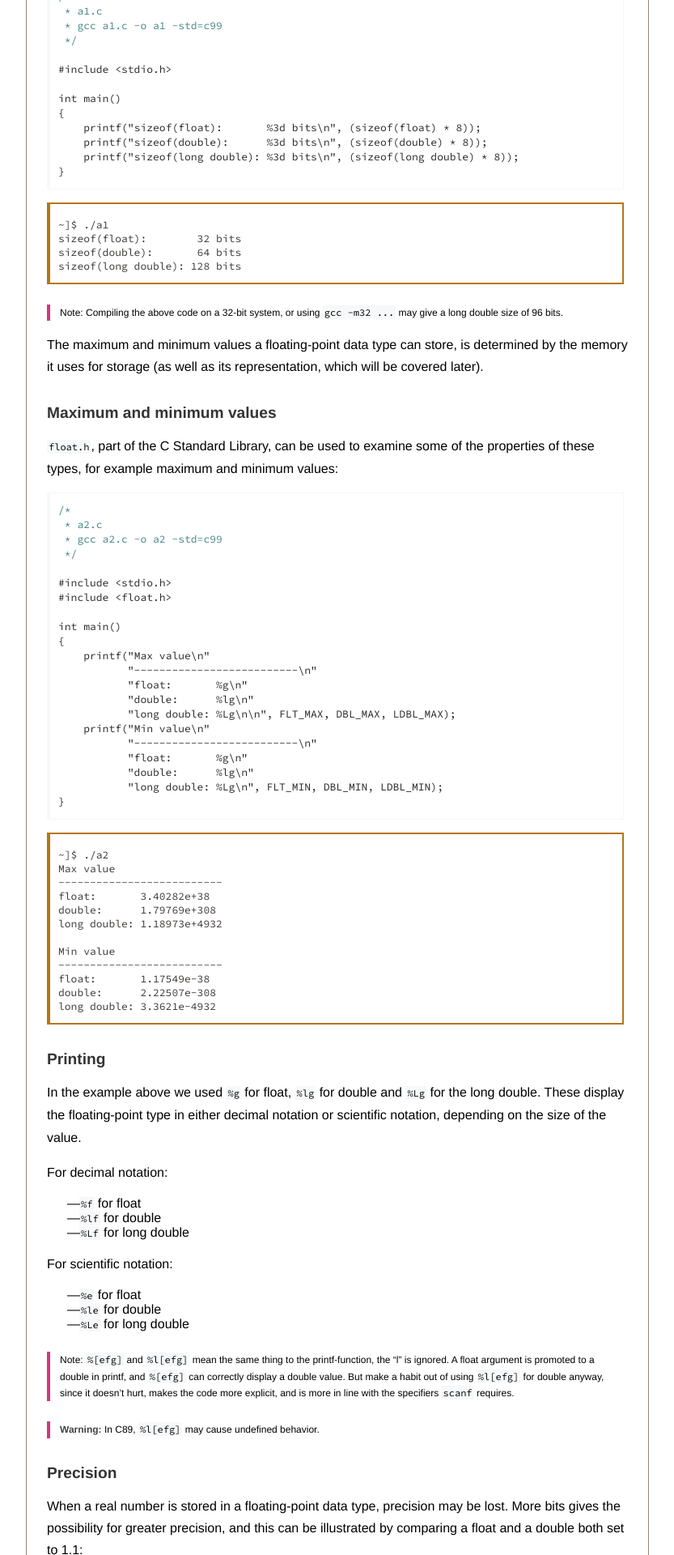
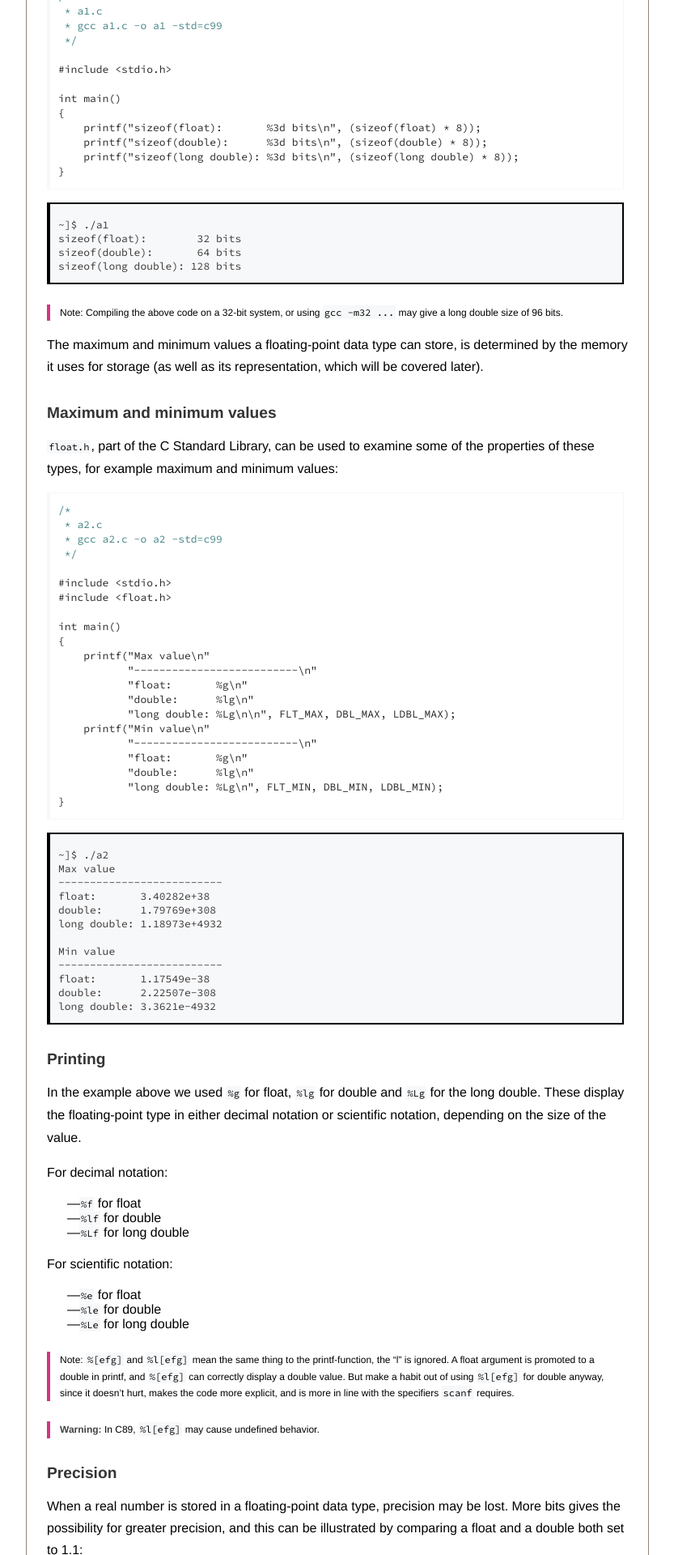
Before and after one commit to execas/execas.github.io, a Jekyll site: the page built from _posts/2019-02-28-floating-point-in-c.md, in a window 1280 px wide. Shown: the part 475-2395 px from the top of the page at 81% size, without its empty margins (223-1056 px from the left). Built offline with Jekyll 4.4.1, drawn with Linux system fonts in a browser that asks for light colours.

Commit message:
Update execas.css

```diff
--- a/css/execas.css
+++ b/css/execas.css
@@ -31,7 +31,7 @@
 }
 
 .term {
-     background-color:#ffffff;
+     background-color:#f6f8fa;
      margin-left:0px;
      margin-right:5px;
      margin-top:0;
@@ -39,8 +39,8 @@
      padding-left: 10px;
      padding-bottom: 12px;
      padding-top: 0px;
-     border:2px solid #b57614;
-     border-left:4px solid #b57614;
+     border:2px solid #000000;
+     border-left:4px solid #000000;
      white-space: pre;
      color:#3c3836;
      overflow: auto;
```
